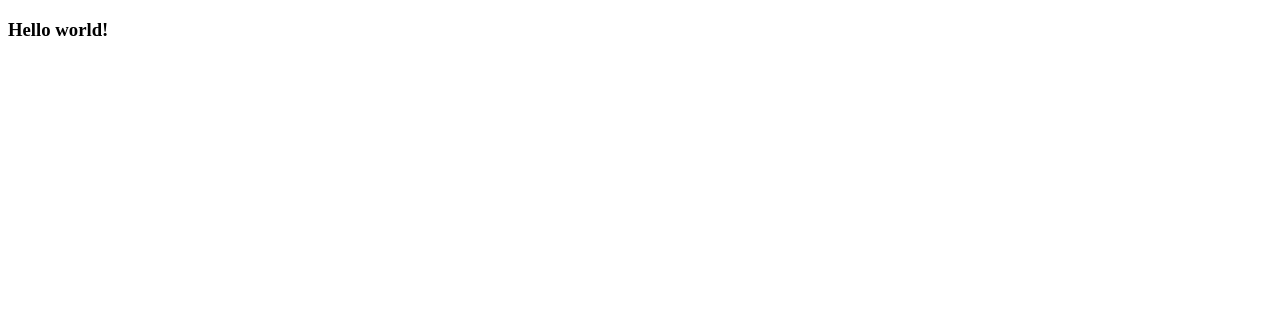
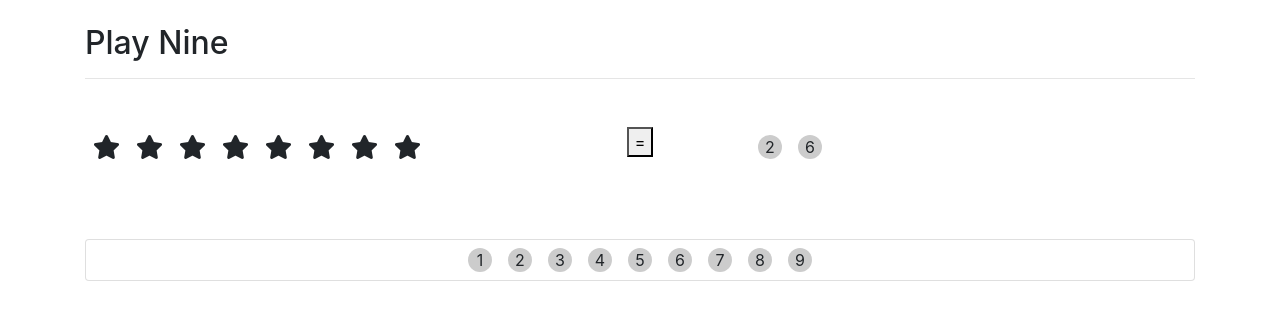
Before and after one commit to Dheavyman/math-skills-game, a React app: page / in a window 1280 px wide. Shown: the top 320 px of the page. Built offline with nearby package versions, Linux system fonts and the light colour scheme.

Commit message:
feat(interface): build game interface - build components for the stars button and numbers - add function to generate random number of stars

```diff
--- a/package.json
+++ b/package.json
@@ -20,6 +20,7 @@
     "babel-register": "^6.26.0",
     "css-loader": "^1.0.0",
     "eslint": "4.19.1",
+    "eslint-config-airbnb": "^17.1.0",
     "eslint-plugin-import": "2.14.0",
     "eslint-plugin-jsx-a11y": "6.1.1",
     "eslint-plugin-react": "7.11.0",
--- a/public/index.html
+++ b/public/index.html
@@ -4,9 +4,14 @@
   <meta charset="UTF-8">
   <meta name="viewport" content="width=device-width, initial-scale=1.0">
   <meta http-equiv="X-UA-Compatible" content="ie=edge">
-  <title>Document</title>
+  <title>Play Nine</title>
+  <link rel="stylesheet" href="https://stackpath.bootstrapcdn.com/bootstrap/4.1.3/css/bootstrap.min.css" integrity="sha384-MCw98/SFnGE8fJT3GXwEOngsV7Zt27NXFoaoApmYm81iuXoPkFOJwJ8ERdknLPMO" crossorigin="anonymous">
+  <link rel="stylesheet" href="https://use.fontawesome.com/releases/v5.3.1/css/all.css" integrity="sha384-mzrmE5qonljUremFsqc01SB46JvROS7bZs3IO2EmfFsd15uHvIt+Y8vEf7N7fWAU" crossorigin="anonymous">
 </head>
 <body>
   <div id="app"></div>
+  <script src="https://code.jquery.com/jquery-3.3.1.slim.min.js" integrity="sha384-q8i/X+965DzO0rT7abK41JStQIAqVgRVzpbzo5smXKp4YfRvH+8abtTE1Pi6jizo" crossorigin="anonymous"></script>
+  <script src="https://cdnjs.cloudflare.com/ajax/libs/popper.js/1.14.3/umd/popper.min.js" integrity="sha384-ZMP7rVo3mIykV+2+9J3UJ46jBk0WLaUAdn689aCwoqbBJiSnjAK/l8WvCWPIPm49" crossorigin="anonymous"></script>
+  <script src="https://stackpath.bootstrapcdn.com/bootstrap/4.1.3/js/bootstrap.min.js" integrity="sha384-ChfqqxuZUCnJSK3+MXmPNIyE6ZbWh2IMqE241rYiqJxyMiZ6OW/JmZQ5stwEULTy" crossorigin="anonymous"></script>
 </body>
 </html>
--- /dev/null
+++ b/public/style.scss
@@ -0,0 +1,30 @@
+.label {
+  margin-top: 1.5rem;
+}
+.fa-star {
+  font-size: 1.5rem;
+  margin: 0.5rem;
+}
+.number {
+  span {
+    background-color: #cccccc;
+    border-radius: 50%;
+    cursor: pointer;
+    display: inline-block;
+    margin: 0.5rem;
+    text-align: center;
+    width: 1.5rem;
+  }
+
+  .selected {
+    background-color: #eee;
+    color: #ddd;
+    cursor: not-allowed;
+  }
+
+  .used {
+    background-color: #aaddaa;
+    color: #99bb99;
+    cursor: not-allowed;
+  }
+}
--- /dev/null
+++ b/src/App.jsx
@@ -0,0 +1,17 @@
+import React from 'react';
+
+import Game from './components/Game';
+import '../public/style.scss';
+
+/**
+ * Main app component
+ *
+ * @returns {object} React element
+ */
+const App = () => (
+  <div>
+    <Game />
+  </div>
+);
+
+export default App;
--- /dev/null
+++ b/src/components/Answer.jsx
@@ -0,0 +1,17 @@
+import React from 'react';
+
+/**
+ * Answer component
+ *
+ * @returns {object} React element
+ */
+const Answer = () => (
+  <div className="col-5">
+    <div className="number">
+      <span>2</span>
+      <span>6</span>
+    </div>
+  </div>
+);
+
+export default Answer;
--- /dev/null
+++ b/src/components/Button.jsx
@@ -0,0 +1,14 @@
+import React from 'react';
+
+/**
+ * Button component
+ *
+ * @returns {object} React element
+ */
+const Button = () => (
+  <div className="col-2 text-center">
+    <button type="button">=</button>
+  </div>
+);
+
+export default Button;
--- /dev/null
+++ b/src/components/Game.jsx
@@ -0,0 +1,27 @@
+import React from 'react';
+
+import Stars from './Stars';
+import Button from './Button';
+import Answer from './Answer';
+import Numbers from './Numbers';
+
+/**
+ * Game component
+ *
+ * @returns {object} React element
+ */
+const Game = () => (
+  <div className="container">
+    <h2 className="label">Play Nine</h2>
+    <hr />
+    <div className="row mt-5">
+      <Stars />
+      <Button />
+      <Answer />
+    </div>
+    <br />
+    <Numbers />
+  </div>
+);
+
+export default Game;
--- /dev/null
+++ b/src/components/Numbers.jsx
@@ -0,0 +1,20 @@
+import React from 'react';
+
+const arrayOfNumbers = Array.from({ length: 9 }, (_, index) => index + 1);
+
+/**
+ * Numbers component
+ *
+ * @returns {object} React element
+ */
+const Numbers = () => (
+  <div className="card text-center mt-5">
+    <div className="number">
+      {arrayOfNumbers.map((number, index) => (
+        <span key={index.toString()}>{number}</span>
+      ))}
+    </div>
+  </div>
+);
+
+export default Numbers;
--- /dev/null
+++ b/src/components/Stars.jsx
@@ -0,0 +1,23 @@
+
+import React from 'react';
+
+/**
+ * Stars component
+ *
+ * @returns {object} React element
+ */
+const Stars = () => {
+  const numberOfStars = 1 + Math.floor(Math.random() * 9);
+
+  return (
+    <div className="col-5">
+      {Array.from({ length: numberOfStars }, (_, index) => index + 1).map(
+        (star, index) => (
+          <i key={index.toString()} className="fa fa-star" />
+        )
+      )}
+    </div>
+  );
+};
+
+export default Stars;
--- a/src/index.js
+++ /dev/null
@@ -1,6 +0,0 @@
-import React from 'react'
-import ReactDOM from 'react-dom';
-
-const root = document.getElementById('app')
-
-ReactDOM.render(<h3>Hello world!</h3>, root)
--- /dev/null
+++ b/src/index.jsx
@@ -0,0 +1,8 @@
+import React from 'react';
+import ReactDOM from 'react-dom';
+
+import App from './App';
+
+const root = document.getElementById('app');
+
+ReactDOM.render(<App />, root);
```
Also changed, not shown: 1 other file (tests, documents, lock files or other folders).
